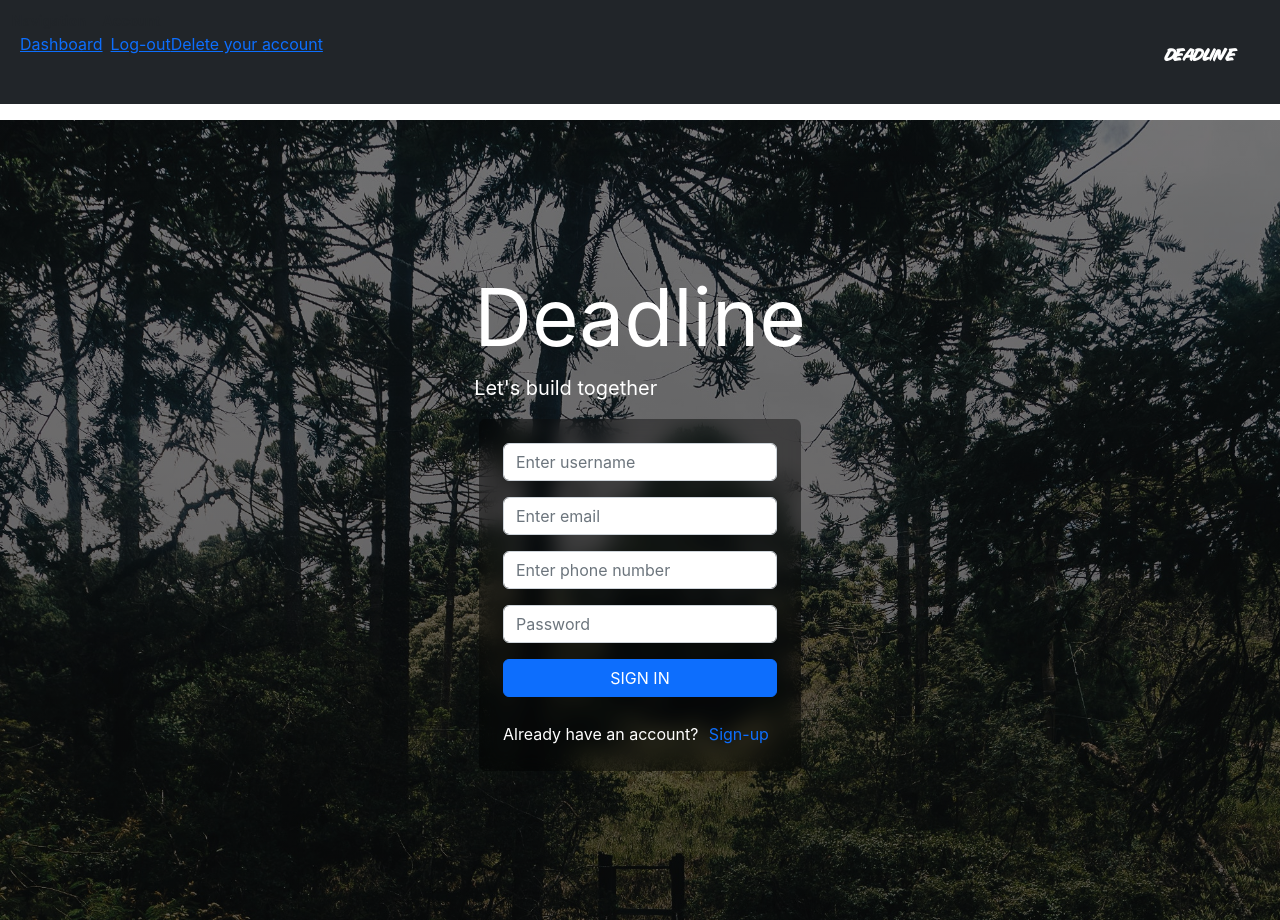
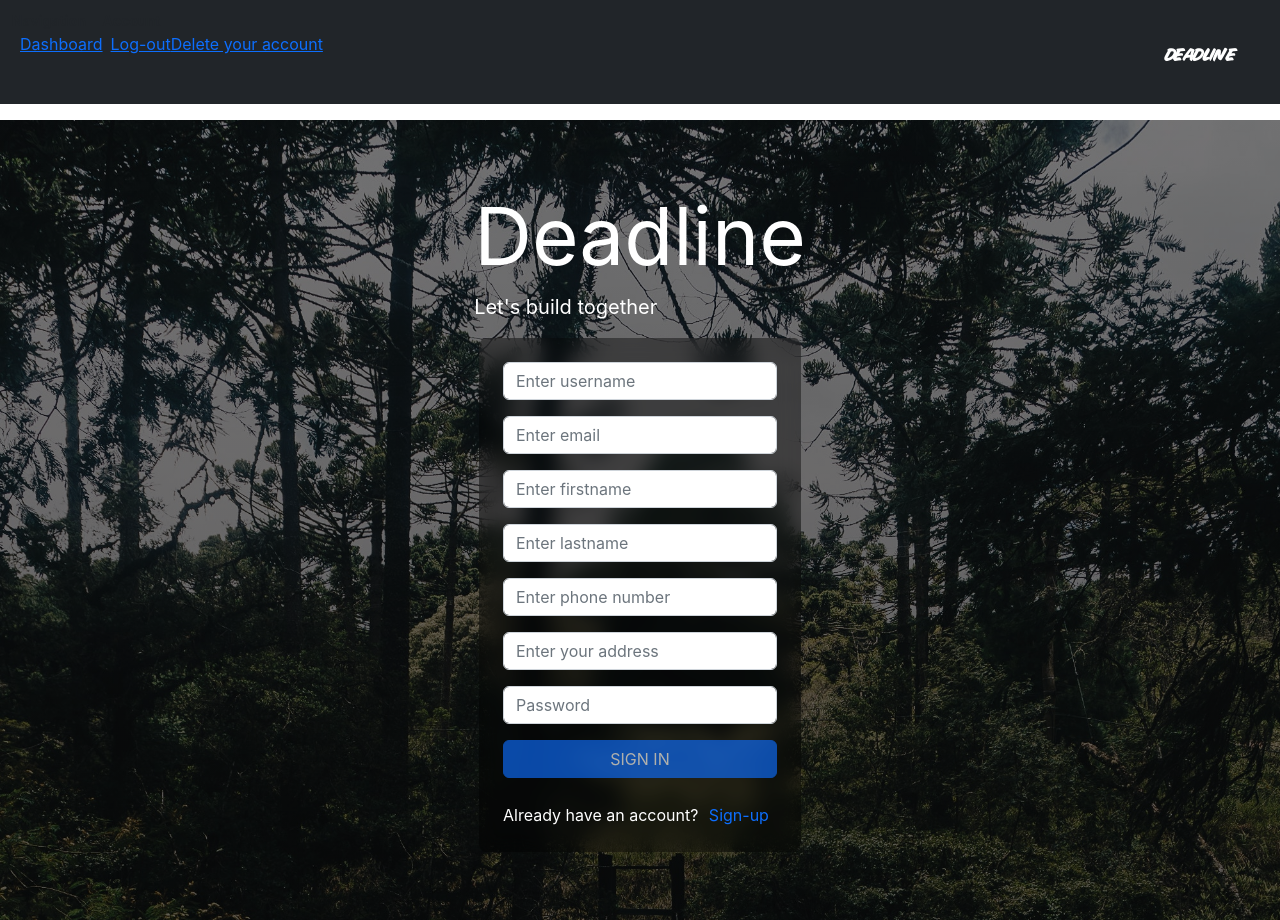
Before and after one commit to bdeliencourt/Deadline, a React (Create React App) app in the folder Deadline-App/: page / in a window 1280 px wide. Both pictures are taken after typing "Sample", "Sample123" into the empty fields and a click on the button "Sign-in". Built offline with nearby package versions, Linux system fonts and the light colour scheme.

Commit message:
Axios request for registration + error handling

```diff
--- a/Deadline-App/src/components/RegisterForm.tsx
+++ b/Deadline-App/src/components/RegisterForm.tsx
@@ -2,9 +2,9 @@ import React, { useState } from 'react';
 import { Button, Container, Form } from 'react-bootstrap';
 import { UserActionProps } from '../interfaces/interfaces';
 import '../css/userconnection.css';
+import axios from 'axios';
 
 const RegisterForm: React.FC<UserActionProps> = ({ handleChangeUserAction }) => {
-  const [displayErrorMessage, setDisplayErrorMessage] = useState<boolean>(false);
 
   const [username, setUsername] = useState<string>('');
   const updateSetUsername = (e: React.ChangeEvent<HTMLInputElement>) => setUsername(e.target.value);
@@ -12,17 +12,60 @@ const RegisterForm: React.FC<UserActionProps> = ({ handleChangeUserAction }) =>
   const [password, setPassword] = useState<string>('');
   const updateSetPassword = (e: React.ChangeEvent<HTMLInputElement>) => setPassword(e.target.value);
 
+  const [address, setAddress] = useState<string>('');
+  const updateSetAddress = (e: React.ChangeEvent<HTMLInputElement>) => setAddress(e.target.value);
+
+  const [firstname, setFirstname] = useState<string>('');
+  const updateSetFirstname = (e: React.ChangeEvent<HTMLInputElement>) => setFirstname(e.target.value);
+
+  const [lastname, setLastname] = useState<string>('');
+  const updateSetLastname = (e: React.ChangeEvent<HTMLInputElement>) => setLastname(e.target.value);
+
   const [email, setEmail] = useState<string>('');
   const updateSetEmail = (e: React.ChangeEvent<HTMLInputElement>) => setEmail(e.target.value);
 
   const [phone, setPhone] = useState<string>('');
   const updateSetPhone = (e: React.ChangeEvent<HTMLInputElement>) => setPhone(e.target.value);
 
-  const performRegister = (e: React.FormEvent<HTMLFormElement>) => {};
+  const [errorMessage, setErrorMessage] = useState<string>('');
+
+  const performRegister = (e: React.FormEvent<HTMLFormElement>) => {
+
+    // Axios shit
+    e.preventDefault();
+    // Request axios
+    console.log("Env", process.env.REACT_APP_SERVER_IP);
+    axios(`http://192.168.1.20:3004/register`, {
+      method: "post",
+      data:{
+        username: username,
+        firstname: firstname,
+        lastname: lastname,
+        email: email,
+        password: password,
+        phone: phone,
+        address: address
+      },
+      headers: {
+        Accept: "application/json",
+        "Content-type": "application/json",
+        "Access-Control-Allow-Credentials": true,
+      },
+      withCredentials: true
+    })
+    .then((response) => {
+      // On success display login form
+      handleChangeUserAction('login');
+    })
+    .catch((error) => {console.log(error);setErrorMessage(error.response.data.result.message)});
+
+
+  };
 
   return (
     <Container fluid className="formContainer fade-in">
       <Form onSubmit={(e: React.FormEvent<HTMLFormElement>) => performRegister(e)}>
+        {/* Username Input*/}
         <Form.Group className="mb-3" controlId="formName">
           <Form.Control
             type="text"
@@ -33,6 +76,7 @@ const RegisterForm: React.FC<UserActionProps> = ({ handleChangeUserAction }) =>
           />
         </Form.Group>
 
+        {/* Email Input*/}
         <Form.Group className="mb-3" controlId="formBasicEmail">
           <Form.Control
             type="email"
@@ -43,6 +87,29 @@ const RegisterForm: React.FC<UserActionProps> = ({ handleChangeUserAction }) =>
           />
         </Form.Group>
 
+        {/* Firstname Input*/}
+        <Form.Group className="mb-3" controlId="formBasicFirstname">
+          <Form.Control
+            type="text"
+            placeholder="Enter firstname"
+            value={firstname}
+            onChange={(e: React.ChangeEvent<HTMLInputElement>) => updateSetFirstname(e)}
+            required
+          />
+        </Form.Group>
+
+        {/* Lastname Input*/}
+        <Form.Group className="mb-3" controlId="formBasicLastname">
+          <Form.Control
+            type="test"
+            placeholder="Enter lastname"
+            value={lastname}
+            onChange={(e: React.ChangeEvent<HTMLInputElement>) => updateSetLastname(e)}
+            required
+          />
+        </Form.Group>
+
+        {/* Phone Input */}
         <Form.Group className="mb-3" controlId="fromBasicPhone">
           <Form.Control
             type="tel"
@@ -54,6 +121,19 @@ const RegisterForm: React.FC<UserActionProps> = ({ handleChangeUserAction }) =>
           />
         </Form.Group>
 
+
+        {/* Address Input */}
+        <Form.Group className="mb-3" controlId="fromBasicAddress">
+          <Form.Control
+            type="text"
+            placeholder="Enter your address"
+            value={address}
+            onChange={(e: React.ChangeEvent<HTMLInputElement>) => updateSetAddress(e)}
+            required
+          />
+        </Form.Group>
+
+        {/* Password input */}
         <Form.Group className="mb-3" controlId="formBasicPassword">
           <Form.Control
             type="password"
@@ -65,18 +145,20 @@ const RegisterForm: React.FC<UserActionProps> = ({ handleChangeUserAction }) =>
         </Form.Group>
 
         <div className="d-grid gap-2">
-          <Button variant="primary" type="submit" className="formUserActionButton">
+          <Button variant="primary" type="submit" className="formUserActionButton"
+          disabled = {!username || !password || !address || !email
+            || !firstname || !lastname || !phone}>
             Sign in
           </Button>
 
-          {displayErrorMessage && (
-            <div className="text-danger">Your email or password is incorrect./</div>
-          )}
+          {errorMessage && <div className = "text-danger">{errorMessage}</div>}
+
 
           <div className="formQuestionContainer">
             Already have an account?{' '}
             <button
               className="formLink text-primary"
+              disabled
               onClick={() => handleChangeUserAction('login')}>
               Sign-up
             </button>
```
